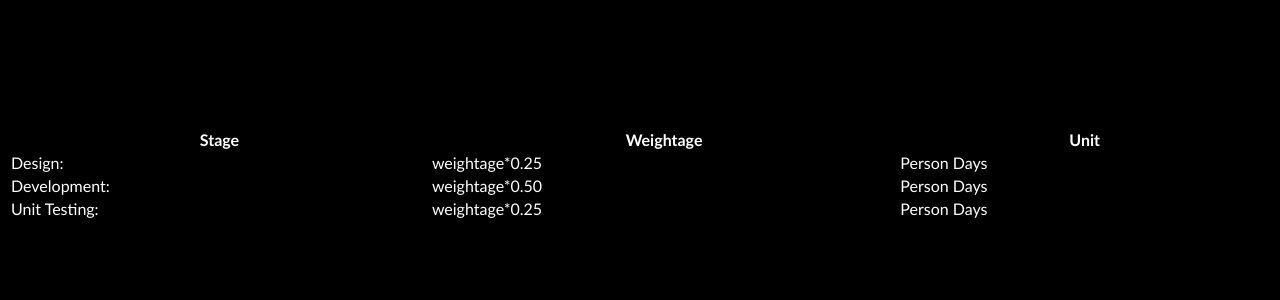
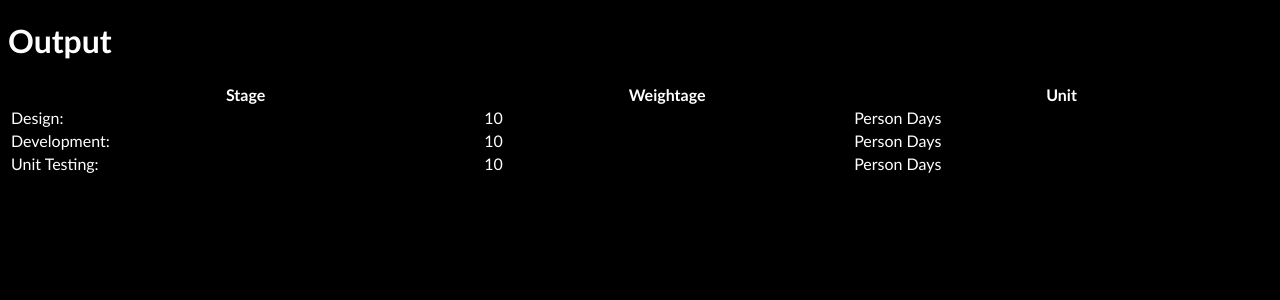
Before and after one commit to ssubhajitt/subdemo, a Flask app: template templates/output.html in a window 1280 px wide. Shown: the top 300 px of the page. Run offline with Flask 2, Linux system fonts and the light colour scheme; the template is opened without the code that fills it: most values are stand-ins (such as "Sample title", 1, 10 or a date in 2020); parts of the project's set-up code (start-up, migrations or seed data) failed here and were passed over.

Commit message:
Update output.html

```diff
--- a/templates/output.html
+++ b/templates/output.html
@@ -1,9 +1,8 @@
 <!DOCTYPE html>
 <html>
 <body bgcolor=black>
-  <h1>{{Id}}</h1>
-<h2>Basic HTML Table</h2>
 <font face="Trebuchet MS" color=white>
+  <h1>Output</h1>
 <table style="width:100%">
   <tr>
     <th>Stage</th>
@@ -12,17 +11,17 @@
   </tr>
   <tr>
     <td>Design: </td>
-    <td>weightage*0.25</td>
+    <td>{{weightage*0.25}}</td>
     <td>Person Days</td>
   </tr>
   <tr>
     <td>Development:</td>
-    <td>weightage*0.50</td>
+    <td>{{weightage*0.50}}</td>
     <td>Person Days</td>
   </tr>
   <tr>
     <td>Unit Testing:</td>
-    <td>weightage*0.25</td>
+    <td>{{weightage*0.25}}</td>
     <td>Person Days</td>
   </tr>
 </table>
```
